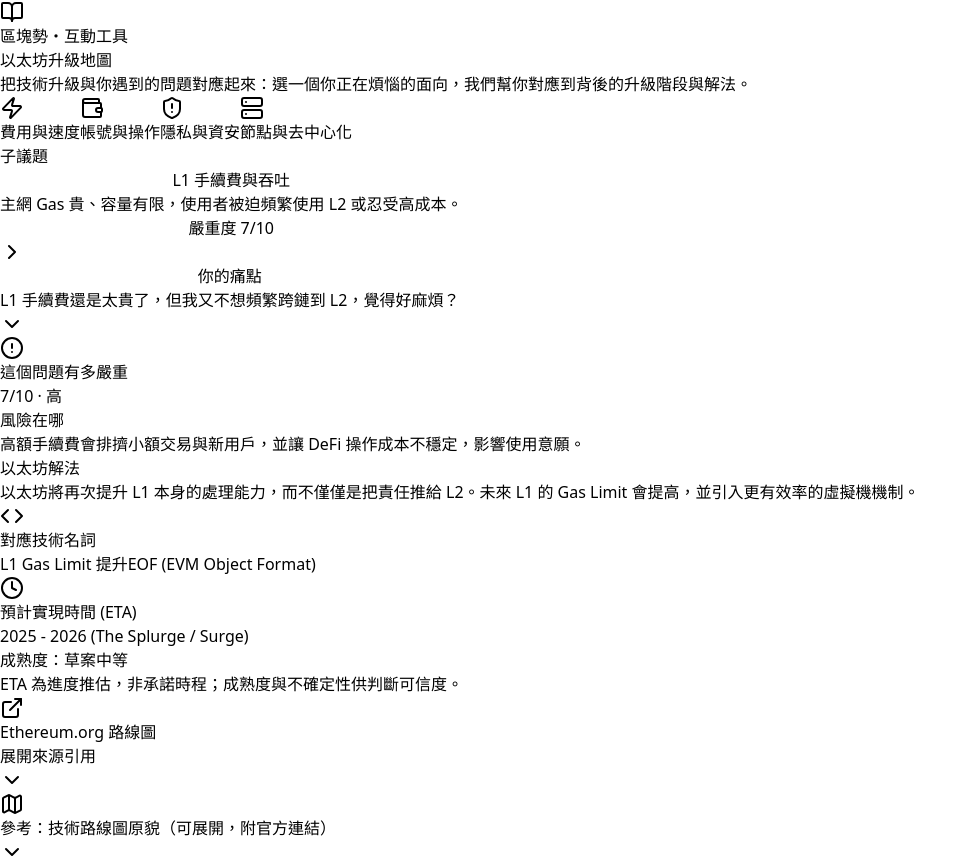
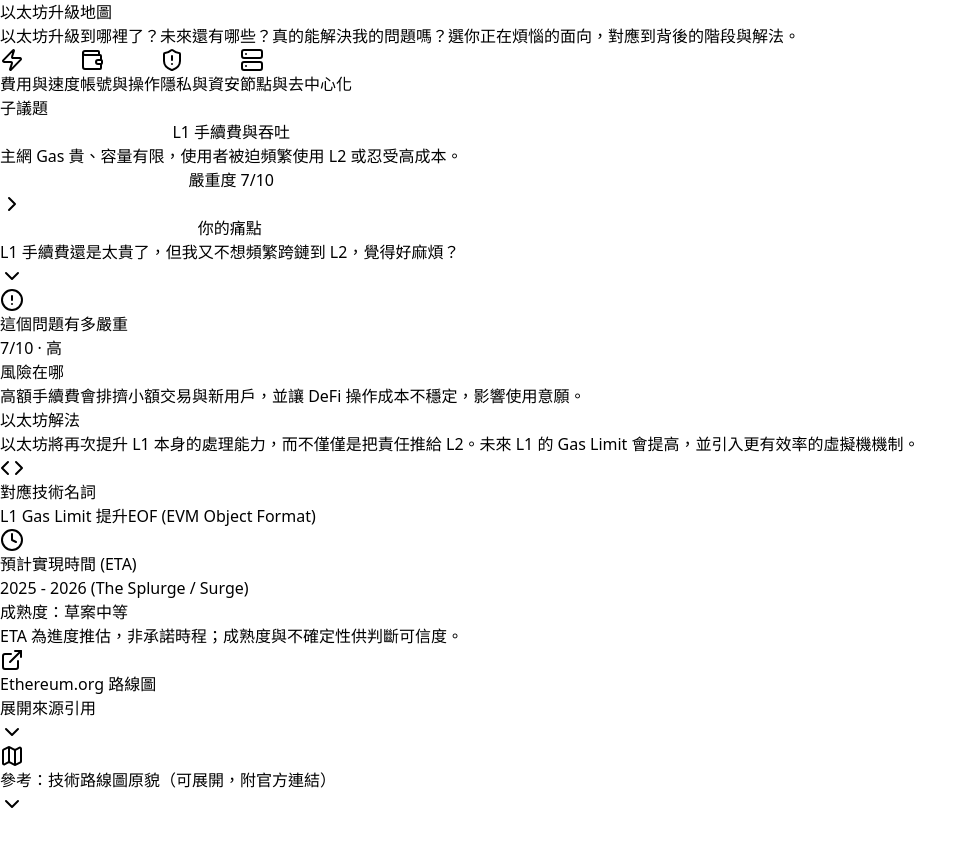
Before and after one commit to ASTROHSU/Ethereum-roadmap, a React (Vite) app: page / in a window 1280 px wide. Shown: the whole page, without its empty margins (0-977 px from the left). After the commit the page ends 816 px from the top, so only its background shows below. Built offline with nearby package versions, Linux system fonts and the light colour scheme.

Commit message:
ui: 副標改為使用者疑問句、移除區塊勢互動工具區塊
Made-with: Cursor

```diff
--- a/src/components/EthereumRoadmapUX.jsx
+++ b/src/components/EthereumRoadmapUX.jsx
@@ -8,7 +8,6 @@ import {
   ChevronUp,
   Clock,
   Code,
-  BookOpen,
   AlertCircle,
   ExternalLink,
   ChevronRight,
@@ -281,15 +280,11 @@ export default function EthereumRoadmapUX() {
       {/* Header */}
       <header className="bg-white border-b border-slate-200 sticky top-0 z-10">
         <div className="max-w-4xl mx-auto px-4 py-6">
-          <div className="flex items-center space-x-2 text-indigo-600 mb-2">
-            <BookOpen className="w-5 h-5" />
-            <span className="font-semibold tracking-wider text-sm">區塊勢・互動工具</span>
-          </div>
           <h1 className="text-3xl md:text-4xl font-bold text-slate-900 mb-3">
             以太坊升級地圖
           </h1>
           <p className="text-slate-600 leading-relaxed max-w-2xl">
-            把技術升級與你遇到的問題對應起來：選一個你正在煩惱的面向，我們幫你對應到背後的升級階段與解法。
+            以太坊升級到哪裡了？未來還有哪些？真的能解決我的問題嗎？選你正在煩惱的面向，對應到背後的階段與解法。
           </p>
         </div>
       </header>
```
